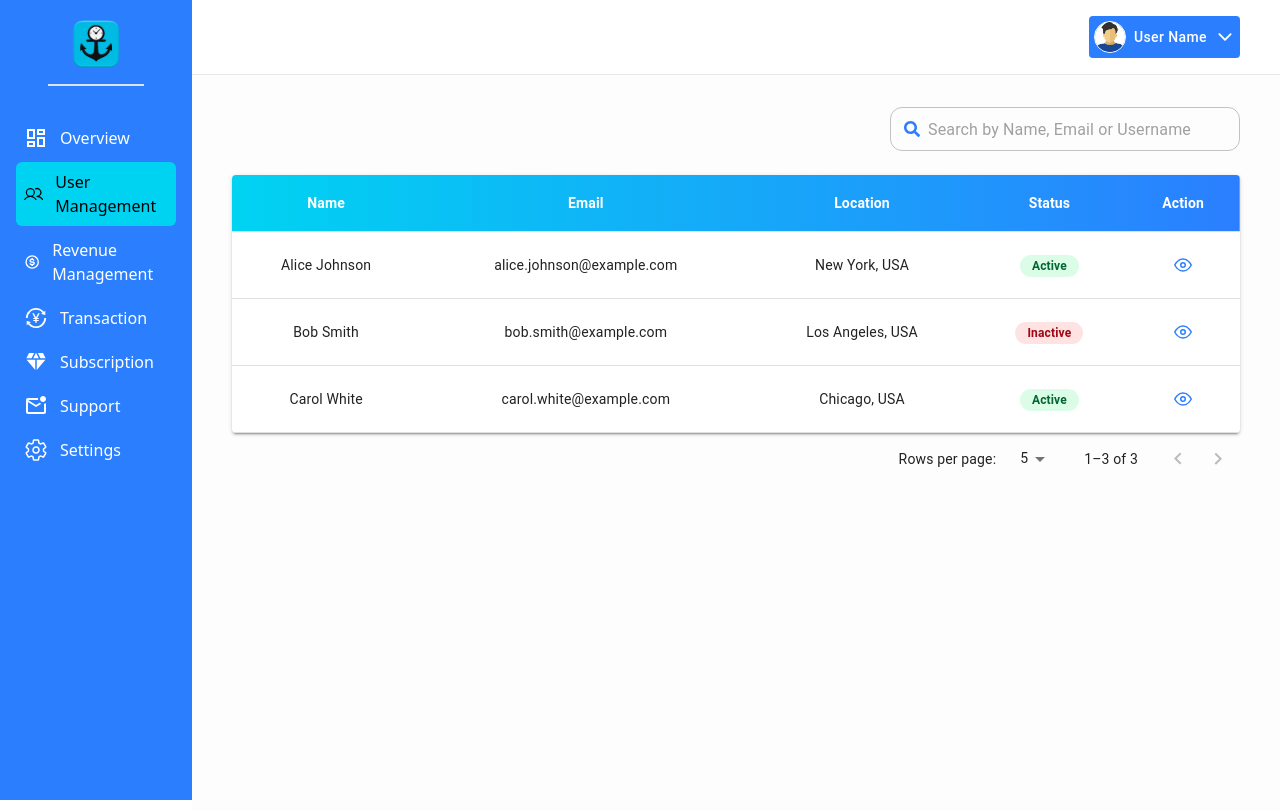
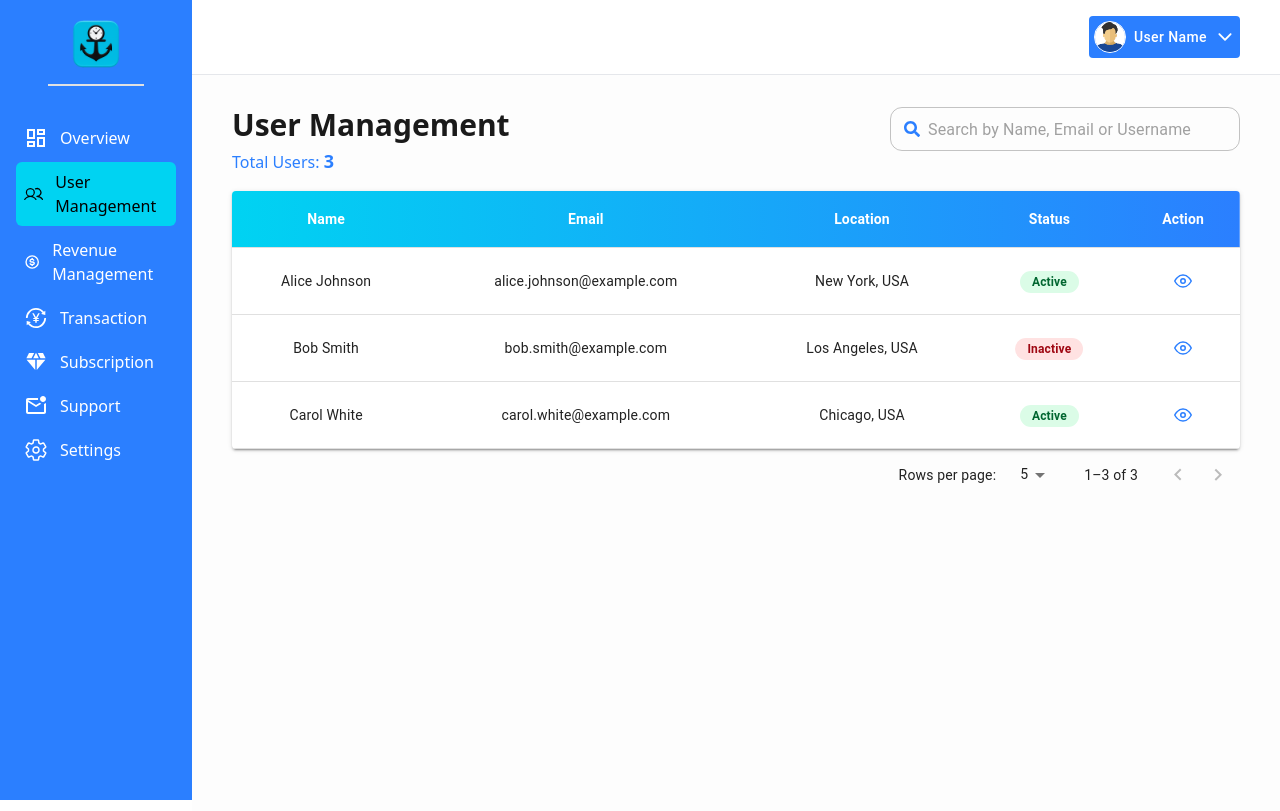
Before and after one commit to sparktechagency/tsamuels-dashboard, a React (Vite) app: page /user-management in a window 1280 px wide. Built offline with nearby package versions, Linux system fonts and the light colour scheme.

Commit message:
Modified User Management

```diff
--- a/src/components/Dashboard/UserManagement.jsx
+++ b/src/components/Dashboard/UserManagement.jsx
@@ -101,7 +101,16 @@
   return (
     <div className="px-10 py-8 bg-[#fdfdfd] h-[92vh] overflow-auto">
       {/* Search Bar */}
-      <div className="flex justify-end mb-6">
+      <div className="flex justify-between mb-4">
+        <div>
+          <h1 className="text-3xl font-bold text-[#1A1A1A]">User Management</h1>
+          <p className="text-[#2B7FFF] mt-1">
+            Total Users:{" "}
+            <span className="font-semibold text-lg">
+              {filteredUsers.length}
+            </span>
+          </p>
+        </div>
         <TextField
           placeholder="Search by Name, Email or Username"
           value={searchText}
```
